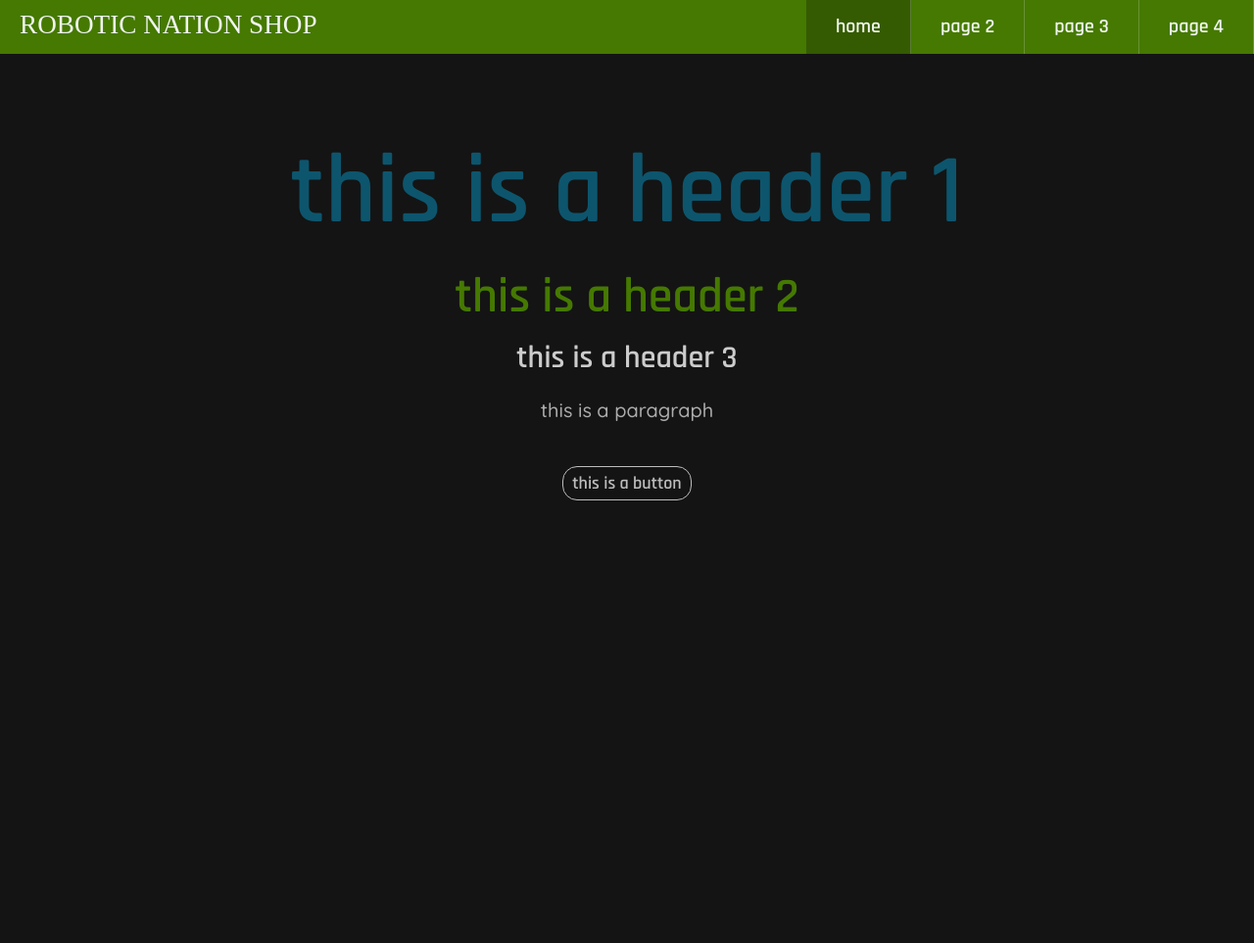
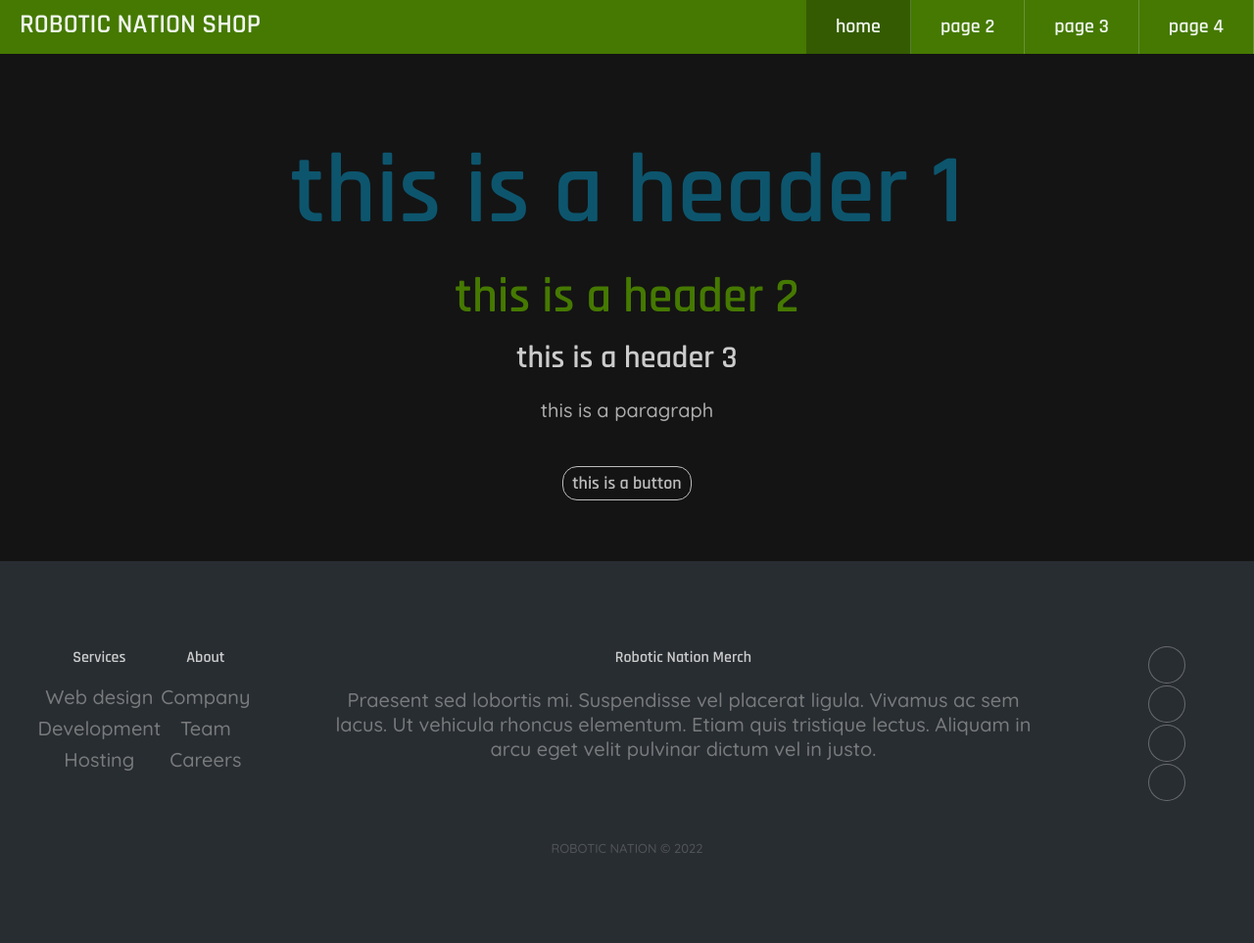
Before and after one commit to afazio1/roboticnation-shop, a Django app: page / in a window 1280 px wide. Shown: the whole page at 98% size. Before the commit the page ends 511 px from the top, so only its background shows below. Run offline with Django 4.2, Linux system fonts and the light colour scheme; some libraries are stand-ins or nearby versions; some web fonts are replaced.

Commit message:
manually put in juns changes bc merge is stupid

```diff
--- a/store/static/styles.css
+++ b/store/static/styles.css
@@ -116,18 +116,18 @@ a:hover {
 }
 
 footer {
-    color: #4B3E3F;
+    color: white;
     text-align: center;
     margin: 3%
 }
 
 footer a {
-    color: #4B3E3F;
+    color: #ADADAD;
     text-decoration: none;
 }
 
 footer a:hover {
-    color: #856F70;
+    color: white;
     text-decoration: none;
 }
 
@@ -201,7 +201,7 @@ input[type='radio']:checked:after {
 }
 
 .header .logo {
-    font-family: 'Playfair Display', serif;
+    font-family: 'Rajdhani', serif;
     color: #F1F6EF;
     display: block;
     float: left;
@@ -282,7 +282,7 @@ input[type='radio']:checked:after {
 
 @media only screen and (max-width: 768px){
     .header ul{
-        background-color: #F9F6F1;
+        background-color: #141414;
     }
 
     .header li a {
@@ -358,6 +358,92 @@ input[type='radio']:checked:after {
     color: #F9F6F1;
 }
 
-#contribute {
-    font-size: 85px;
+.footer-dark {
+  padding:50px 0;
+  color:#f0f9ff;
+  background-color:#282d32;
 }
+
+.footer-dark h3 {
+  margin-top:0;
+  margin-bottom:12px;
+  font-weight:bold;
+  font-size:16px;
+}
+
+.footer-dark ul {
+  padding:0;
+  list-style:none;
+  line-height:1.6;
+  font-size:14px;
+  margin-bottom:0;
+}
+
+.footer-dark ul a {
+  color:inherit;
+  text-decoration:none;
+  opacity:0.6;
+}
+
+.footer-dark ul a:hover {
+  opacity:0.8;
+}
+
+@media (max-width:767px) {
+  .footer-dark .item:not(.social) {
+    text-align:center;
+    padding-bottom:20px;
+  }
+}
+
+.footer-dark .item.text {
+  margin-bottom:36px;
+}
+
+@media (max-width:767px) {
+  .footer-dark .item.text {
+    margin-bottom:0;
+  }
+}
+
+.footer-dark .item.text p {
+  opacity:0.6;
+  margin-bottom:0;
+}
+
+.footer-dark .item.social {
+  text-align:center;
+}
+
+@media (max-width:991px) {
+  .footer-dark .item.social {
+    text-align:center;
+    margin-top:20px;
+  }
+}
+
+.footer-dark .item.social > a {
+  font-size:20px;
+  width:36px;
+  height:36px;
+  line-height:36px;
+  display:inline-block;
+  text-align:center;
+  border-radius:50%;
+  box-shadow:0 0 0 1px rgba(255,255,255,0.4);
+  margin:0 8px;
+
+  opacity:0.75;
+}
+
+.footer-dark .item.social > a:hover {
+  opacity:0.9;
+}
+
+.footer-dark .copyright {
+  text-align:center;
+  padding-top:24px;
+  opacity:0.3;
+  font-size:13px;
+  margin-bottom:0;
+}
--- a/store/templates/partials/footer.html
+++ b/store/templates/partials/footer.html
@@ -1,3 +1,36 @@
+</body>
+<div class="footer-dark">
+    <footer>
+        <div class="container">
+            <div class="row">
+                <div class="col-sm-6 col-md-3 item">
+                    <h3>Services</h3>
+                    <ul>
+                        <li><a href="#">Web design</a></li>
+                        <li><a href="#">Development</a></li>
+                        <li><a href="#">Hosting</a></li>
+                    </ul>
+                </div>
+                <div class="col-sm-6 col-md-3 item">
+                    <h3>About</h3>
+                    <ul>
+                        <li><a href="#">Company</a></li>
+                        <li><a href="#">Team</a></li>
+                        <li><a href="#">Careers</a></li>
+                    </ul>
+                </div>
+                <div class="col-md-6 item text">
+                    <h3>Robotic Nation Merch</h3>
+                    <p>Praesent sed lobortis mi. Suspendisse vel placerat ligula. Vivamus ac sem lacus. Ut vehicula rhoncus elementum. Etiam quis tristique lectus. Aliquam in arcu eget velit pulvinar dictum vel in justo.</p>
+                </div>
+                <div class="col item social"><a href="#"><i class="icon ion-social-facebook"></i></a><a href="#"><i class="icon ion-social-twitter"></i></a><a href="#"><i class="icon ion-social-snapchat"></i></a><a href="#"><i class="icon ion-social-instagram"></i></a></div>
+            </div>
+            <p class="copyright">ROBOTIC NATION © 2022</p>
+        </div>
+    </footer>
+</div>
+<!-- <script src="https://cdnjs.cloudflare.com/ajax/libs/jquery/3.2.1/jquery.min.js"></script>
+<script src="https://cdnjs.cloudflare.com/ajax/libs/twitter-bootstrap/4.1.3/js/bootstrap.bundle.min.js"></script> -->
 </body>
 
 </html>
```
